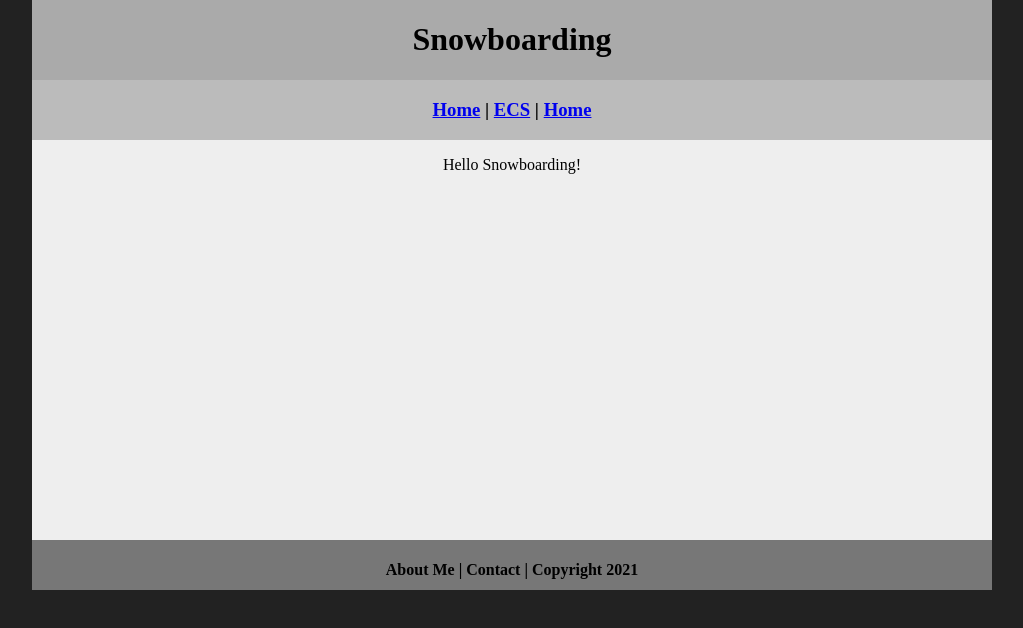
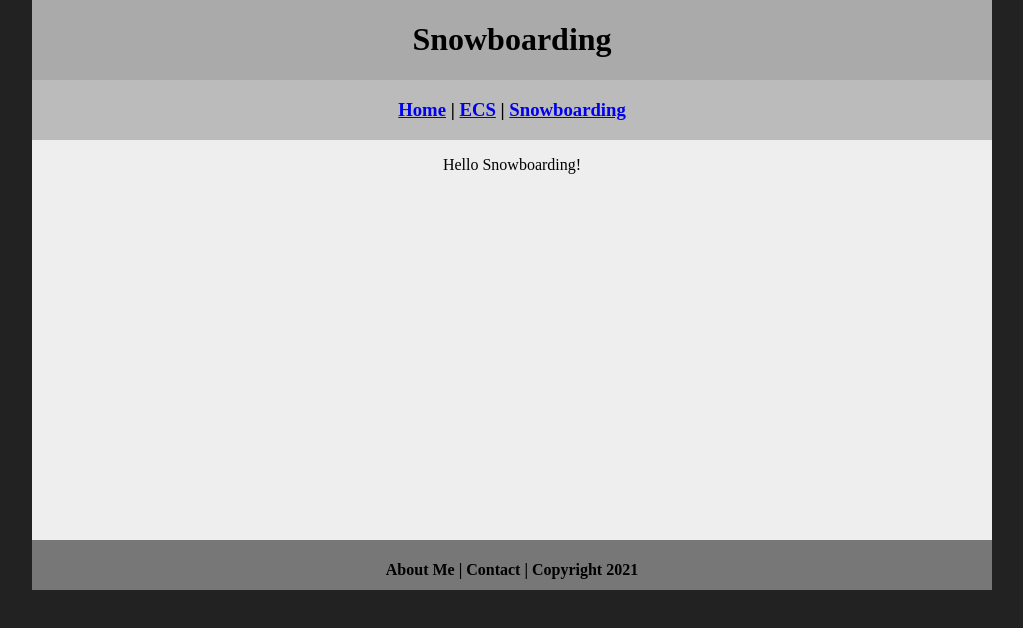
Before and after one commit to PanNm09/ecs-portfolio, a plain HTML site: page snowboarding/index.html in a window 1280 px wide. Shown: the whole page, without its empty margins (128-1151 px from the left). Drawn offline with Linux system fonts and the light colour scheme.

Commit message:
Update index.html

```diff
--- a/snowboarding/index.html
+++ b/snowboarding/index.html
@@ -12,7 +12,7 @@
             <h1>Snowboarding</h1>
          </div>
          <div class="nav">
-            <h3> <a href="../index.html">Home</a> | <a href="../ecs/index.html">ECS</a> | <a href="index.html">Home</a></h3>
+            <h3> <a href="../index.html">Home</a> | <a href="../ecs/index.html">ECS</a> | <a href="index.html">Snowboarding</a></h3>
          </div>
          <div class="content">
             <p>Hello Snowboarding!</p>
```
